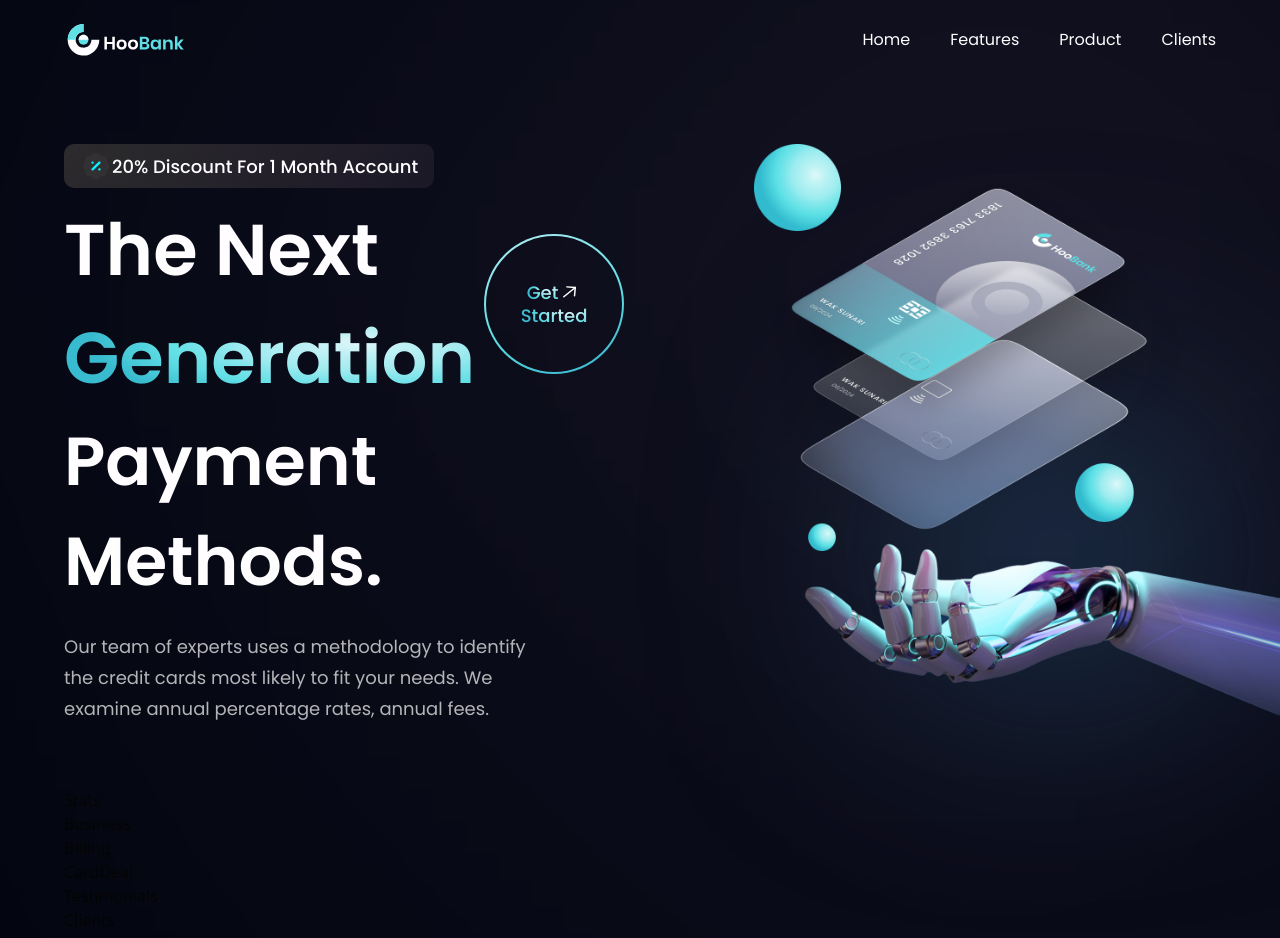
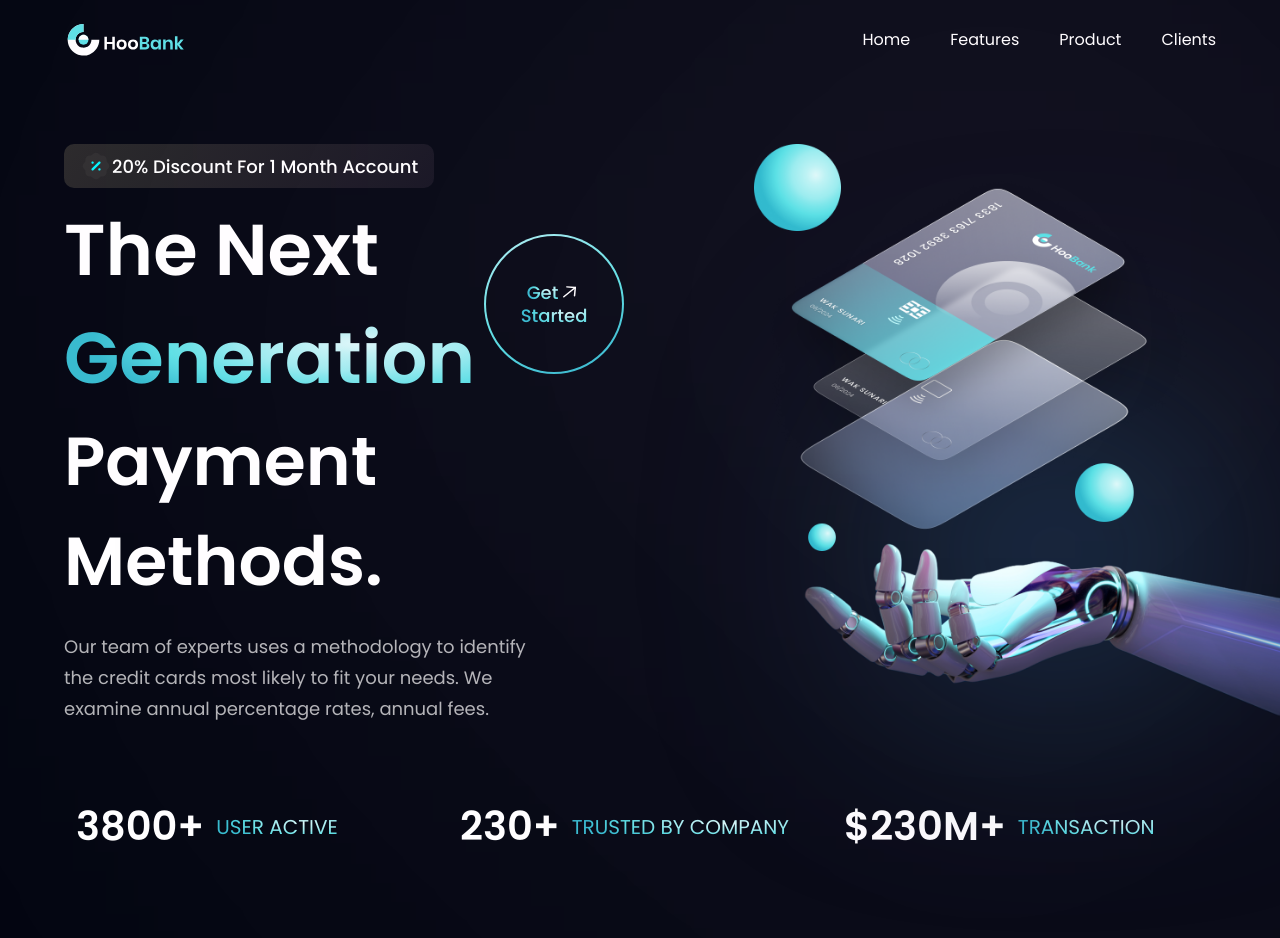
Before and after one commit to ZahrahNaveed/HooBank, a React (Vite) app: page / in a window 1280 px wide. Shown: the top 938 px of the page. Built offline with nearby package versions, Linux system fonts and the light colour scheme.

Commit message:
stats bar

```diff
--- a/src/components/Stats.jsx
+++ b/src/components/Stats.jsx
@@ -1,9 +1,22 @@
-import React from 'react'
+import React from 'react';
+import { stats } from '../constants';
+import styles from '../style';
 
-const Stats = () => {
-  return (
-    <div>Stats</div>
-  )
-}
+
+const Stats = () => (
+  <section className={`${styles.flexCenter} flex flex-row flex-wrap sm:mb-20 mb-6`}>
+    {stats.map((stat) => (
+      <div key={stat.id} className="flex-1 flex justify-start items-center m-3">
+        <h4 className="font-poppins font-semibold xs:text-[40px] text-[30px] xs:leading-[53px] leading-[43px] text-white">
+          {stat.value}
+        </h4>
+        <p className="font-poppins font-normal text-gradient uppercase ml-3 xs:text-[20px] text-[15px] xs:leading-[26px] leading-[21px]">
+          {stat.title}
+        </p>
+      </div>
+    ))}
+  </section>
+)
+
 
 export default Stats
```
